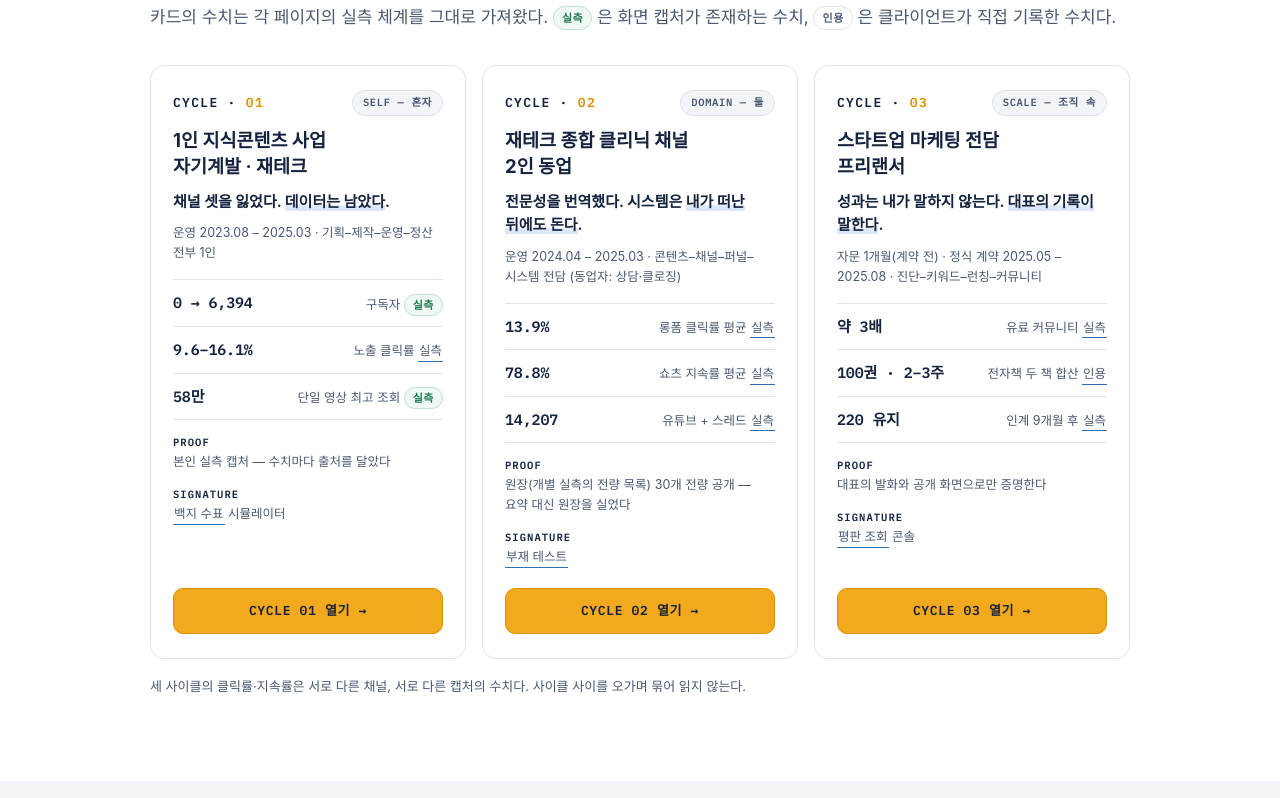
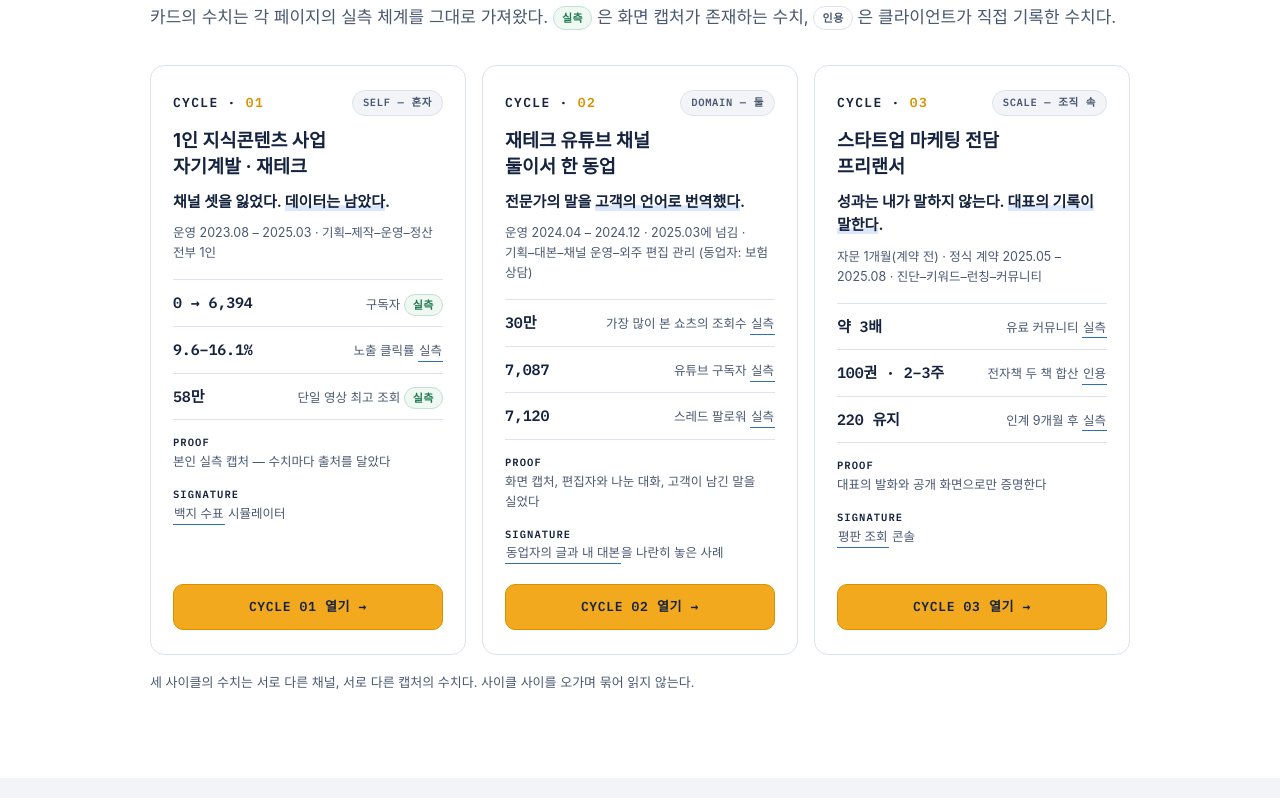
Before and after one commit to wns1235689-a11y/hyjunkim.github.io, a plain HTML site: page business/index.html in a window 1280 px wide. Shown: the part 1999-2797 px from the top of the page. Drawn offline with Linux system fonts and the light colour scheme; a web font is replaced by a local one.

Commit message:
business 허브: 2편을 소개하는 글을 새 2편에 맞춤 (#12)
새 2편과 어긋나는 곳만 고쳤다. 허브의 다른 글과 짜임은 그대로다.

- 2편 카드: 제목, 한 줄, 기간과 역할, 숫자 셋(30만 / 7,087 / 7,120), PROOF, SIGNATURE
- 맨 위 소개와 맨 아래 바로가기의 2편 문장
- 연표 2024.11(카페를 연 까닭), 2025.03(두 사업을 마친 까닭)
- 이식 콘솔의 CYCLE 02 칸 다섯 곳, 진입 퍼널의 링크를 4장으로
- 인사이트 02와 04의 2편 구절, 머리말의 "스무 개"
- INSIGHT 03은 아직 고치지 않았다(정하는 중)


Claude-Session: https://claude.ai/code/session_01DnqhZ75NMN92XLfrMKArL7

Co-authored-by: Claude <noreply@anthropic.com>

```diff
--- a/business/index.html
+++ b/business/index.html
@@ -265,7 +265,7 @@ footer .contact a{color:var(--console-text)}
   <div class="eyebrow">BUSINESS CYCLES · 사업 3사이클</div>
   <h1>같은 사이클을<br><span class="y">세 번</span> 돌렸다.</h1>
   <p class="thesis">혼자서, 둘이서, 조직 속에서 — <em>골격은 한 번도 바뀌지 않았다</em>.</p>
-  <p class="lead">실패·문제를 인지하고, 데이터로 분석하고, 시스템으로 만들어 검증하고, 다른 영역에 이식한다. 이 골격이 1인 지식콘텐츠 사업(개인사업), 재테크 종합 클리닉 채널(동업), 스타트업 마케팅 전담(프리랜서)에서 세 번 반복됐다.</p>
+  <p class="lead">실패·문제를 인지하고, 데이터로 분석하고, 시스템으로 만들어 검증하고, 다른 영역에 이식한다. 이 골격이 1인 지식콘텐츠 사업(개인사업), 재테크 유튜브 채널(동업), 스타트업 마케팅 전담(프리랜서)에서 세 번 반복됐다.</p>
   <p class="lead">이 페이지는 그 세 사이클의 관문이다. 각 사이클은 독립된 페이지로 기록돼 있고, 모든 수치는 근거와 짝으로 관리된다.</p>
 
   <div class="meta">
@@ -348,16 +348,16 @@ footer .contact a{color:var(--console-text)}
       <!-- CYCLE 02 -->
       <article class="card">
         <div class="chead"><span class="cno">CYCLE · <b>02</b></span><span class="chip">DOMAIN — 둘</span></div>
-        <h3>재테크 종합 클리닉 채널<br>2인 동업</h3>
-        <p class="cthesis">전문성을 번역했다. 시스템은 <em>내가 떠난 뒤에도 돈다</em>.</p>
-        <p class="cperiod">운영 2024.04 – 2025.03 · 콘텐츠–채널–퍼널–시스템 전담 (동업자: 상담·클로징)</p>
+        <h3>재테크 유튜브 채널<br>둘이서 한 동업</h3>
+        <p class="cthesis">전문가의 말을 <em>고객의 언어로 번역했다</em>.</p>
+        <p class="cperiod">운영 2024.04 – 2024.12 · 2025.03에 넘김 · 기획–대본–채널 운영–외주 편집 관리 (동업자: 보험 상담)</p>
         <div class="cstats">
-          <div class="crow"><span class="v">13.9%</span><span class="cl">롱폼 클릭률 평균 <button class="fn" type="button" data-note="원장 10개 전량 공개 · 범위 9.4~19.9% · 업계 통념 4~6%.">실측</button></span></div>
-          <div class="crow"><span class="v">78.8%</span><span class="cl">쇼츠 지속률 평균 <button class="fn" type="button" data-note="원장 8개 전량 공개 · 범위 50.3~116.2%. 100% 초과는 반복 재생으로 생긴다.">실측</button></span></div>
-          <div class="crow"><span class="v">14,207</span><span class="cl">유튜브 + 스레드 <button class="fn" type="button" data-note="유튜브 구독 7,087 + 스레드 팔로워 7,120 합산 실측.">실측</button></span></div>
+          <div class="crow"><span class="v">30만</span><span class="cl">가장 많이 본 쇼츠의 조회수 <button class="fn" type="button" data-note="조회수 300,666회. 이 쇼츠로 구독자가 913명 늘었다.">실측</button></span></div>
+          <div class="crow"><span class="v">7,087</span><span class="cl">유튜브 구독자 <button class="fn" type="button" data-note="유튜브 실시간 집계 화면을 캡처해 실었다.">실측</button></span></div>
+          <div class="crow"><span class="v">7,120</span><span class="cl">스레드 팔로워 <button class="fn" type="button" data-note="2024년 10월 26일부터 한 달 사이에 1천 명대에서 늘었다.">실측</button></span></div>
         </div>
-        <p class="pline"><b>PROOF</b>원장(개별 실측의 전량 목록) 30개 전량 공개 — 요약 대신 원장을 실었다</p>
-        <p class="pline"><b>SIGNATURE</b><button class="fn" type="button" data-note="실제 운영 부품을 하나씩 꺼 보며, 사람이 빠져도 시스템이 도는지 확인하는 장치.">부재 테스트</button></p>
+        <p class="pline"><b>PROOF</b>화면 캡처, 편집자와 나눈 대화, 고객이 남긴 말을 실었다</p>
+        <p class="pline"><b>SIGNATURE</b><button class="fn" type="button" data-note="상담 녹음에서 들은 물음 하나로 영상을 만든 과정을, 동업자의 글과 내 대본을 나란히 놓아 보여 준다.">동업자의 글과 내 대본</button>을 나란히 놓은 사례</p>
         <div class="cbtn"><a href="cycle02.html">CYCLE 02 열기 →</a></div>
       </article>
 
@@ -377,7 +377,7 @@ footer .contact a{color:var(--console-text)}
         <div class="cbtn"><a href="cycle03.html">CYCLE 03 열기 →</a></div>
       </article>
     </div>
-    <p class="cards-cap">세 사이클의 클릭률·지속률은 서로 다른 채널, 서로 다른 캡처의 수치다. 사이클 사이를 오가며 묶어 읽지 않는다.</p>
+    <p class="cards-cap">세 사이클의 수치는 서로 다른 채널, 서로 다른 캡처의 수치다. 사이클 사이를 오가며 묶어 읽지 않는다.</p>
   </div>
 </section>
 
@@ -395,8 +395,8 @@ footer .contact a{color:var(--console-text)}
       <div class="ev"><div class="ed">2023.12 <span class="cyc c1">CYCLE 01</span></div><h3>카페 개설</h3><p>즉흥이 아니라, 오픈 전 한 달의 사전 설계 뒤에 열었다. 이후 회원 789명 · 누적 글 2,101에 도달했다.</p></div>
       <div class="ev"><div class="ed">2024.03 <span class="cyc c1">CYCLE 01</span></div><h3>사업자 등록 — 첫 판매보다 먼저</h3><p>돈이 들어오기 전에 등록·세무 체계부터 세우는 순서였다.</p></div>
       <div class="ev"><div class="ed">2024.04 <span class="cyc c1">CYCLE 01</span><span class="cyc c2">CYCLE 02</span></div><h3>첫 유료 출시, 그리고 동업 시작</h3><p>두 사이클의 병행 구간에 진입했다. 동업 수락 전, 가족이 첫 고객이 되어 검증을 마쳤다.</p></div>
-      <div class="ev"><div class="ed">2024.11 <span class="cyc c2">CYCLE 02</span></div><h3>스레드 한 달 급등 — 팔로워 1천대에서 7,120으로</h3><p>급등 종료 이틀 뒤, 유입이 병목이 되기 전에 CS 자동화 카페를 먼저 열었다.</p></div>
-      <div class="ev"><div class="ed">2025.03 <span class="cyc c1">CYCLE 01</span><span class="cyc c2">CYCLE 02</span></div><h3>두 사이클의 동시 출구</h3><p>개인사업은 자산 가치가 가장 높은 시점의 보존 종료, 동업은 계획된 인계였다.</p></div>
+      <div class="ev"><div class="ed">2024.11 <span class="cyc c2">CYCLE 02</span></div><h3>스레드 한 달 급등 — 팔로워 1천대에서 7,120으로</h3><p>상담받은 고객이 늘어 후속 상담 신청이 단체 대화방에서 묻히기 시작했고, 11월 26일에 카페를 열었다.</p></div>
+      <div class="ev"><div class="ed">2025.03 <span class="cyc c1">CYCLE 01</span><span class="cyc c2">CYCLE 02</span></div><h3>두 사업을 같은 달에 마쳤다</h3><p>개인사업은 유료 자료의 무단 재판매를 막을 수 없어 닫았다. 동업은 온라인으로 오는 고객이 더 필요하지 않게 되어 마케팅을 줄였고, 이 달에 동업자에게 넘겼다.</p></div>
       <div class="ev"><div class="ed">2025.05 <span class="cyc c3">CYCLE 03</span></div><h3>자문 1개월이 만든 정식 계약</h3><p>유료 커뮤니티 100명이 확인된 시점에 정식 계약 제안이 왔다.</p></div>
       <div class="ev"><div class="ed">2025.08 <span class="cyc c3">CYCLE 03</span></div><h3>인계 — 문서와 자생 구조를 남기고 떠나다</h3><p>9개월 뒤에도 커뮤니티는 220명을 유지했다. 성장 없이, 이탈도 없이.</p></div>
       <div class="ev"><div class="ed">2026.01 <span class="cyc c1">CYCLE 01</span></div><h3>폐업 신고</h3><p>운영 종료와 분리된, 정리·이관·세무의 정식 마무리였다.</p></div>
@@ -423,7 +423,7 @@ footer .contact a{color:var(--console-text)}
       </div>
       <div id="tpPath">
         <div class="pnode"><div class="pcy">CYCLE 01</div><span class="pst est">정립</span><p>레드오션 영점 — 검증된 수요 위에 차별점 하나를 얹는다.</p><a class="plink" href="cycle01.html#ch00">근거 장 열기 →</a></div>
-        <div class="pnode"><div class="pcy">CYCLE 02</div><span class="pst port">이식</span><p>보험 채널이 아니라 재테크 종합 — 키워드 17개 중 보험은 하나.</p><a class="plink" href="cycle02.html#ch02">근거 장 열기 →</a></div>
+        <div class="pnode"><div class="pcy">CYCLE 02</div><span class="pst port">이식</span><p>보험만 다루지 않고 재테크 전반을 다뤘다. 보험은 돈을 모으는 순서의 첫 단계에 놓았다.</p><a class="plink" href="cycle02.html#ch02">근거 장 열기 →</a></div>
         <div class="pnode"><div class="pcy">CYCLE 03</div><span class="pst port">이식</span><p>알고리즘 밖의 틈새 수요 — 키워드 5원천 SOP(표준 운영 절차).</p><a class="plink" href="cycle03.html#ch01">근거 장 열기 →</a></div>
       </div>
       <div class="creveal" id="tpReveal" aria-live="polite"><p>여섯 경로가 말하는 것은 하나다 — <em>한 사이클에서 정립한 시스템을, 다음 사이클이 0에서 다시 만들지 않았다.</em></p></div>
@@ -437,12 +437,12 @@ footer .contact a{color:var(--console-text)}
   <div class="wrap">
     <div class="eyebrow">INSIGHTS</div>
     <h2>세 번 반복돼야 남는 판단</h2>
-    <p class="lead">세 페이지가 남긴 명제는 스무 개다. 여기에는 그 전부가 아니라, 세 사이클에서 모두 반복 검증된 판단 넷만 남긴다.</p>
+    <p class="lead">여기에는 세 페이지가 남긴 명제 전부가 아니라, 세 사이클에서 모두 반복 검증된 판단 넷만 남긴다.</p>
     <div class="ins">
       <div class="icard"><div class="ino">INSIGHT 01</div><h3>검증되지 않은 건 들이지 않는다</h3><p>판매 전의 무료 체험단(01), 가족이 첫 고객이 된 뒤에야 수락한 동업(02), 검증된 가치에만 적용한 가격 장치(03). 검증을 앞에 쌓을수록 뒤의 단계는 빨라졌다.</p></div>
-      <div class="icard"><div class="ino">INSIGHT 02</div><h3>확신의 근거는 고객이 스스로 만든다</h3><p>정체성을 선언하는 등업 양식과 가격을 제안하는 백지 수표(01), 결제까지를 다섯 개의 작은 행동으로 쪼갠 퍼널(02), 같은 양식의 조직 적용(03). 설득하는 대신 고객이 자기 근거를 만들 구조를 설계했다. 그 결과가 1사이클의 환불 0건, 2사이클 페이지에 실린 자발적 감사 카톡, 3사이클의 이탈 없이 유지된 220명이다.</p></div>
+      <div class="icard"><div class="ino">INSIGHT 02</div><h3>확신의 근거는 고객이 스스로 만든다</h3><p>정체성을 선언하는 등업 양식과 가격을 제안하는 백지 수표(01), 시청자가 자기 보험료를 스스로 확인하게 한 영상(02), 같은 양식의 조직 적용(03). 설득하는 대신 고객이 자기 근거를 만들 구조를 설계했다. 그 결과가 1사이클의 환불 0건, 2사이클 페이지에 실린 자발적 감사 카톡, 3사이클의 이탈 없이 유지된 220명이다.</p></div>
       <div class="icard"><div class="ino">INSIGHT 03</div><h3>출구는 처음부터 설계된다</h3><p>인계 후에도 수익이 지속된 동업(02), 떠난 지 9개월 뒤에도 220명을 유지한 커뮤니티(03). 시스템은 사람이 빠져도 돌 때 완성된다.</p></div>
-      <div class="icard"><div class="ino">INSIGHT 04</div><h3>증명은 내가 아니라 기록이 한다</h3><p>수치마다 출처를 단 실측 태그(01), 요약 대신 원장 30개 전량 공개(02), 본인 문장 대신 대표의 발화(03). 증명의 주체를 밖에 둘수록, 신뢰는 안에 쌓였다.</p></div>
+      <div class="icard"><div class="ino">INSIGHT 04</div><h3>증명은 내가 아니라 기록이 한다</h3><p>수치마다 출처를 단 실측 태그(01), 편집자와 나눈 대화와 고객이 남긴 말의 캡처(02), 본인 문장 대신 대표의 발화(03). 증명의 주체를 밖에 둘수록, 신뢰는 안에 쌓였다.</p></div>
     </div>
   </div>
 </section>
@@ -466,7 +466,7 @@ footer .contact a{color:var(--console-text)}
     <p class="final">네 번째 사이클은 <em>조직 안</em>이다.</p>
     <div class="recards">
       <a class="recard" href="cycle01.html"><span class="rno">CYCLE · <b>01</b> — 개인사업</span><p>채널 셋을 잃었다. 데이터는 남았다.</p><span class="go">CYCLE 01 열기 →</span></a>
-      <a class="recard" href="cycle02.html"><span class="rno">CYCLE · <b>02</b> — 동업</span><p>전문성을 번역했다. 시스템은 내가 떠난 뒤에도 돈다.</p><span class="go">CYCLE 02 열기 →</span></a>
+      <a class="recard" href="cycle02.html"><span class="rno">CYCLE · <b>02</b> — 동업</span><p>전문가의 말을 고객의 언어로 번역했다.</p><span class="go">CYCLE 02 열기 →</span></a>
       <a class="recard" href="cycle03.html"><span class="rno">CYCLE · <b>03</b> — 프리랜서</span><p>성과는 내가 말하지 않는다. 대표의 기록이 말한다.</p><span class="go">CYCLE 03 열기 →</span></a>
     </div>
   </div>
@@ -509,22 +509,22 @@ footer .contact a{color:var(--console-text)}
   var DATA = {
     market: [
       {st:'정립', t:'레드오션 영점 — 검증된 수요 위에 차별점 하나를 얹는다.', a:'cycle01.html#ch00'},
-      {st:'이식', t:'보험 채널이 아니라 재테크 종합 — 키워드 17개 중 보험은 하나.', a:'cycle02.html#ch02'},
+      {st:'이식', t:'보험만 다루지 않고 재테크 전반을 다뤘다. 보험은 돈을 모으는 순서의 첫 단계에 놓았다.', a:'cycle02.html#ch02'},
       {st:'이식', t:'알고리즘 밖의 틈새 수요 — 키워드 5원천 SOP(표준 운영 절차).', a:'cycle03.html#ch01'}
     ],
     sop: [
       {st:'정립', t:'10항목 + 6박스 — 평균 이하 영상을 막는 안전장치.', a:'cycle01.html#ch01'},
-      {st:'이식', t:'동일 SOP에 재료만 교체 — 스레드 SOP를 별도 신설.', a:'cycle02.html#ch01'},
+      {st:'이식', t:'영상의 틀은 그대로 쓰고 재료만 바꿨다. 쇼츠와 스레드의 규칙은 새로 만들었다.', a:'cycle02.html#ch01'},
       {st:'기록 없음', t:'이 사이클의 페이지는 키워드 · 런칭 · 커뮤니티에 집중한다.', a:null}
     ],
     funnel: [
       {st:'정립', t:'7단계 진입 퍼널 — 단계마다 행동 투자가 쌓인다.', a:'cycle01.html#ch03'},
-      {st:'변형', t:'4단계로 재설계 — 쇼츠→스레드→이메일→톡방, 명함 QR이 새 입구.', a:'cycle02.html#ch03'},
+      {st:'변형', t:'유튜브 영상 → 메일 → 보험 상담 → 카페. 스레드와 명함 QR은 영상으로 들어오는 길이다.', a:'cycle02.html#ch04'},
       {st:'이식', t:'허브 글과 등업 양식이 조직 퍼널의 부품으로.', a:'cycle03.html#ch02'}
     ],
     check: [
       {st:'정립', t:'고객 제안의 중간값이 가격이 된다 — 환불 0건.', a:'cycle01.html#ch03'},
-      {st:'미적용', t:'쓸 이유가 없었다 — 상담과 클로징은 대면으로, 전부 동업자의 몫이었다.', a:null},
+      {st:'미적용', t:'쓸 이유가 없었다 — 상담은 동업자가 고객을 만나서 했다.', a:null},
       {st:'이식', t:'조직 적용 — 성의 없는 신청 반려 약 5% · 7일 한정 · 실시간 재고.', a:'cycle03.html#ch02'}
     ],
     contrib: [
@@ -534,7 +534,7 @@ footer .contact a{color:var(--console-text)}
     ],
     gate: [
       {st:'정립', t:'결제 뒤 3단 게이트 — 검증된 회원만 유료 톡방으로.', a:'cycle01.html#ch03'},
-      {st:'변형', t:'풀버전 구매 고객만 투자 토론방으로 — 잠금(lock-in) 설계.', a:'cycle02.html#ch02'},
+      {st:'변형', t:'전자책 전체판을 산 사람만 주식 토론방에 들어왔다.', a:'cycle02.html#ch02'},
       {st:'변형', t:'성의 없는 신청의 실제 반려 — 게이트를 가격 장치 운영에 결합.', a:'cycle03.html#ch02'}
     ]
   };
```
